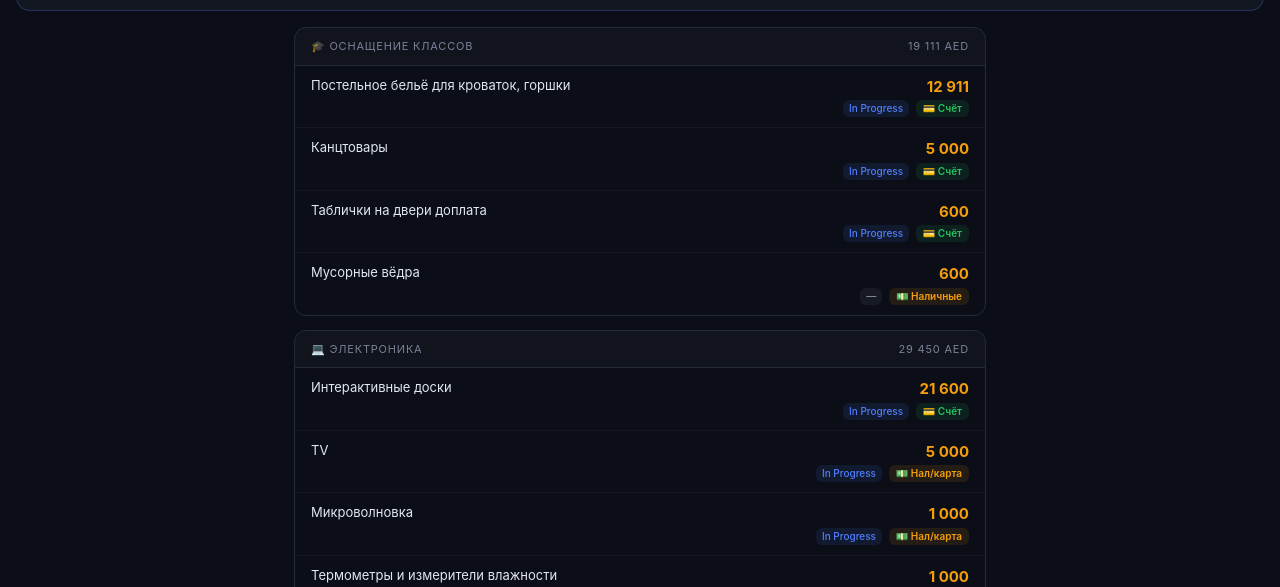
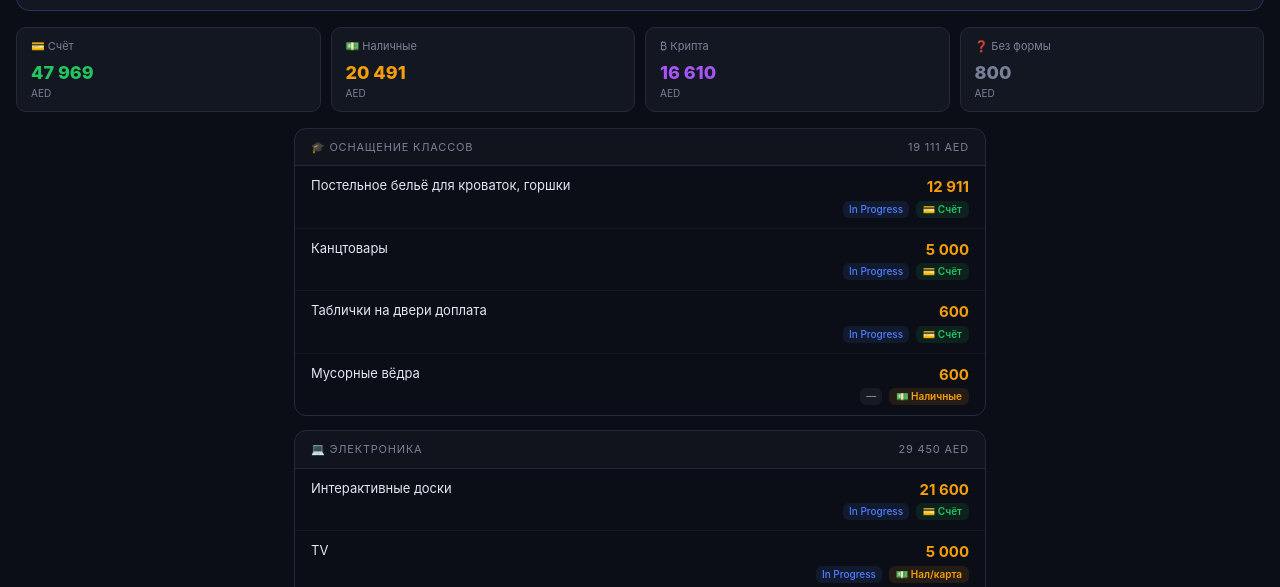
Before and after one commit to kirillodegov-cpu/lamakuk-plan, a plain HTML site: page index.html in a window 1280 px wide. Shown: the part 183-770 px from the top of the page. Drawn offline with Linux system fonts and the light colour scheme.

Commit message:
Add payment method totals summary: счёт/наличные/крипта
Co-Authored-By: Claude Sonnet 4.6 <noreply@anthropic.com>
Claude-Session: https://claude.ai/code/session_01N6BxqQmKJNYGG1JQYTHBMf

```diff
--- a/index.html
+++ b/index.html
@@ -44,6 +44,16 @@ body { background: var(--bg); color: var(--text); font-family: -apple-system, Bl
 .s-oh  { background:#6b72801a; color:#9ca3af; }
 .s-    { background:#ffffff0d; color:#8b90a0; }
 
+.pay-summary { display: flex; gap: 10px; padding: 0 16px 16px; overflow-x: auto; }
+.pay-sum-item { flex: 1; min-width: 90px; background: var(--card); border: 1px solid var(--border); border-radius: 10px; padding: 10px 14px; }
+.pay-sum-label { font-size: 11px; color: var(--muted); margin-bottom: 4px; }
+.pay-sum-amount { font-size: 18px; font-weight: 800; }
+.pay-sum-amount.account { color: #22c55e; }
+.pay-sum-amount.cash    { color: #f59e0b; }
+.pay-sum-amount.crypto  { color: #a855f7; }
+.pay-sum-amount.muted   { color: var(--muted); }
+.pay-sum-sub { font-size: 10px; color: var(--muted); }
+
 .pay-badge { display: inline-block; padding: 1px 7px; border-radius: 6px; font-size: 10px; font-weight: 600; margin-left: 4px; }
 .pay-account { background:#22c55e1a; color:#22c55e; }
 .pay-cash    { background:#f59e0b1a; color:#f59e0b; }
@@ -67,6 +77,29 @@ body { background: var(--bg); color: var(--text); font-family: -apple-system, Bl
   </div>
   <div style="text-align:right">
     <div class="total-amount">84 170 AED</div>
+  </div>
+</div>
+
+<div class="pay-summary">
+  <div class="pay-sum-item">
+    <div class="pay-sum-label">💳 Счёт</div>
+    <div class="pay-sum-amount account">47 969</div>
+    <div class="pay-sum-sub">AED</div>
+  </div>
+  <div class="pay-sum-item">
+    <div class="pay-sum-label">💵 Наличные</div>
+    <div class="pay-sum-amount cash">20 491</div>
+    <div class="pay-sum-sub">AED</div>
+  </div>
+  <div class="pay-sum-item">
+    <div class="pay-sum-label">₿ Крипта</div>
+    <div class="pay-sum-amount crypto">16 610</div>
+    <div class="pay-sum-sub">AED</div>
+  </div>
+  <div class="pay-sum-item">
+    <div class="pay-sum-label">❓ Без формы</div>
+    <div class="pay-sum-amount muted">800</div>
+    <div class="pay-sum-sub">AED</div>
   </div>
 </div>
 
```
